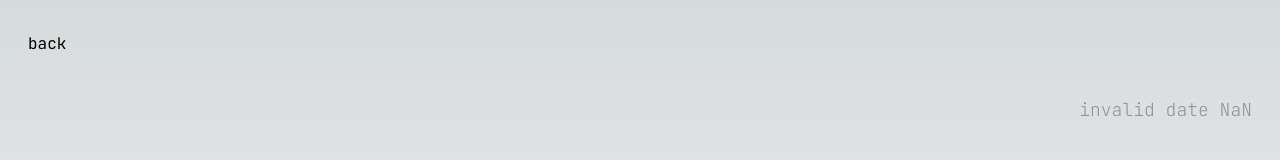
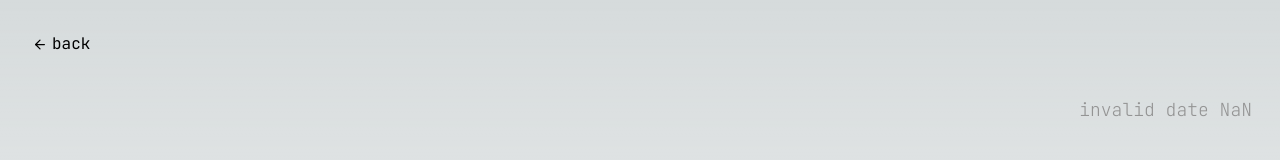
Before and after one commit to noreplydev/noreplydev.sh, a Next.js app: page /posts/1 in a window 1280 px wide. Shown: the top 160 px of the page. Built offline with nearby package versions, Linux system fonts and the light colour scheme.

Commit message:
[FT] Minimal ui changes

```diff
--- a/components/GoBack.tsx
+++ b/components/GoBack.tsx
@@ -1,11 +1,13 @@
 'use client'
+import { ArrowLeft } from "lucide-react"
 import { useRouter } from "next/navigation"
 
 export function GoBack() {
   const router = useRouter()
-  return <>
+  return <div className="flex flex-row justify-start items-center">
+    <ArrowLeft height={"15px"} />
     <p
       onClick={() => router.back()}
     >back</p>
-  </>
+  </div>
 }
--- a/posts/introduction-to-hashing-for-beginners.md
+++ b/posts/introduction-to-hashing-for-beginners.md
@@ -4,7 +4,4 @@ title: Introduction to hashing for beginners
 slug: introduction-to-hashing-for-beginners
 ---
 
-# this is a markdown
-test
-
-### hola
+# comming soon...
```
